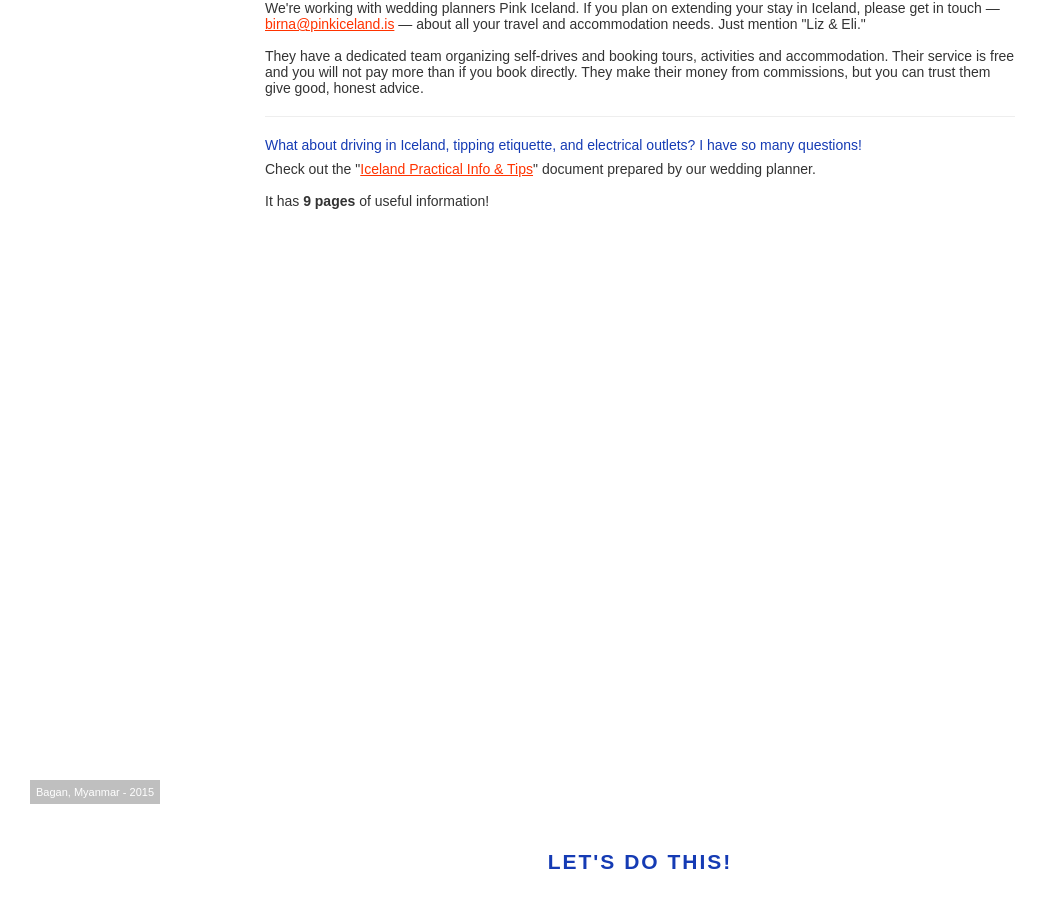
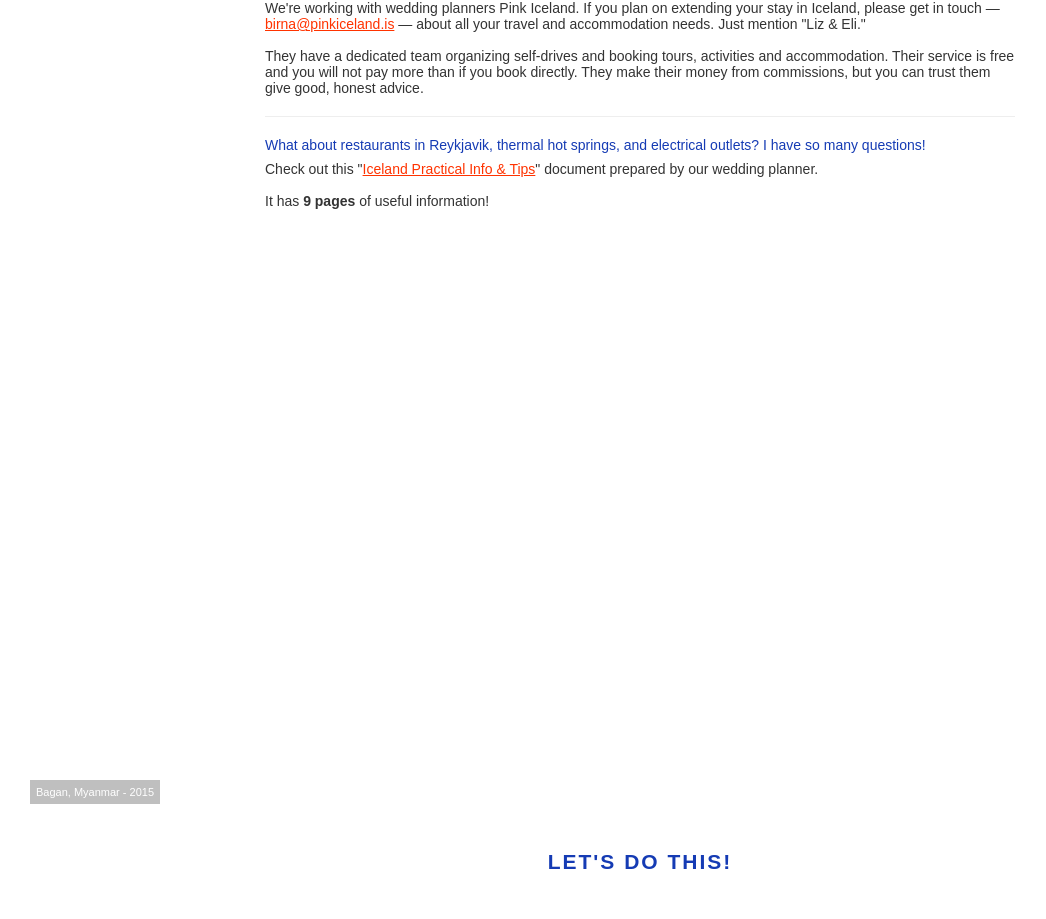
Before and after one commit to elihorne/noodlesandbourbon, a plain HTML site: page index.html in a window 1280 px wide. Shown: the part 6873-7792 px from the top of the page, without its empty margins (0-1046 px from the left). Drawn offline with nearby package versions, Linux system fonts and the light colour scheme; a web font is replaced by a local one.

Commit message:
tweaking the FAQ copy a bit

```diff
--- a/index.html
+++ b/index.html
@@ -209,8 +209,8 @@
  &mdash; about all your travel and accommodation needs. Just mention "Liz &amp; Eli."<br /><br />They have a dedicated team organizing self-drives and booking tours, activities and accommodation. Their service is free and you will not pay more than if you book directly. They make their money from commissions, but you can trust them give good, honest advice.</span>
          </li>
          <li>
-           <span class="question">What about driving in Iceland, tipping etiquette, and electrical outlets?  I have so many questions!</span>
-           <span class="answer">Check out the "<a href="https://docs.google.com/document/d/1YK_OAcYTGpq0K1GG2aPGZOGpX_4uoGHOqKTY2GuW-9o/edit#heading=h.5s5ggqs8c1zc">Iceland Practical Info &amp; Tips</a>" document prepared by our wedding planner. <br /><br />It has <strong>9 pages</strong> of useful information!</span>
+           <span class="question">What about restaurants in Reykjavik, thermal hot springs, and electrical outlets?  I have so many questions!</span>
+           <span class="answer">Check out this "<a href="https://docs.google.com/document/d/1YK_OAcYTGpq0K1GG2aPGZOGpX_4uoGHOqKTY2GuW-9o/edit#heading=h.5s5ggqs8c1zc">Iceland Practical Info &amp; Tips</a>" document prepared by our wedding planner. <br /><br />It has <strong>9 pages</strong> of useful information!</span>
          </li>
         </ul>
       </div>
```
